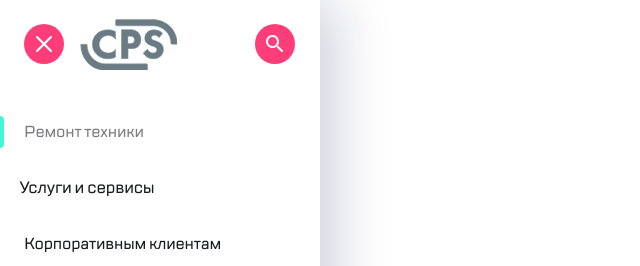
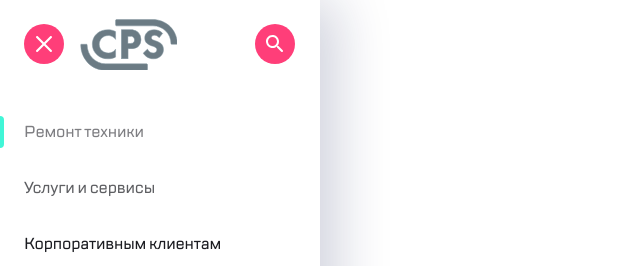
Before and after one commit to gwynbleidd102/WebCore__1.3, a plain HTML site: page index.html in a window 1280 px wide. In both pictures the pointer is over the link "Услуги и сервисы". Shown: the top 266 px of the page, 0-640 px from the left. Drawn offline with Linux system fonts and the light colour scheme.

Commit message:
поменял hover на ссылки

```diff
--- a/assets/css/mobile-menu-style.css
+++ b/assets/css/mobile-menu-style.css
@@ -114,12 +114,11 @@ a {
   font-weight: 500;
   line-height: 24px;
   letter-spacing: -0.2px;
-  transition: transform 0.3s ease;
   transform-origin: center;
 }
 
-.sidenav__links-item:hover {
-  transform: scale(1.03);
+.sidenav__links-item:not(.sidenav__links-item--current):hover {
+  opacity: 0.7;
 }
 
 .sidenav__links-item--current {
```
